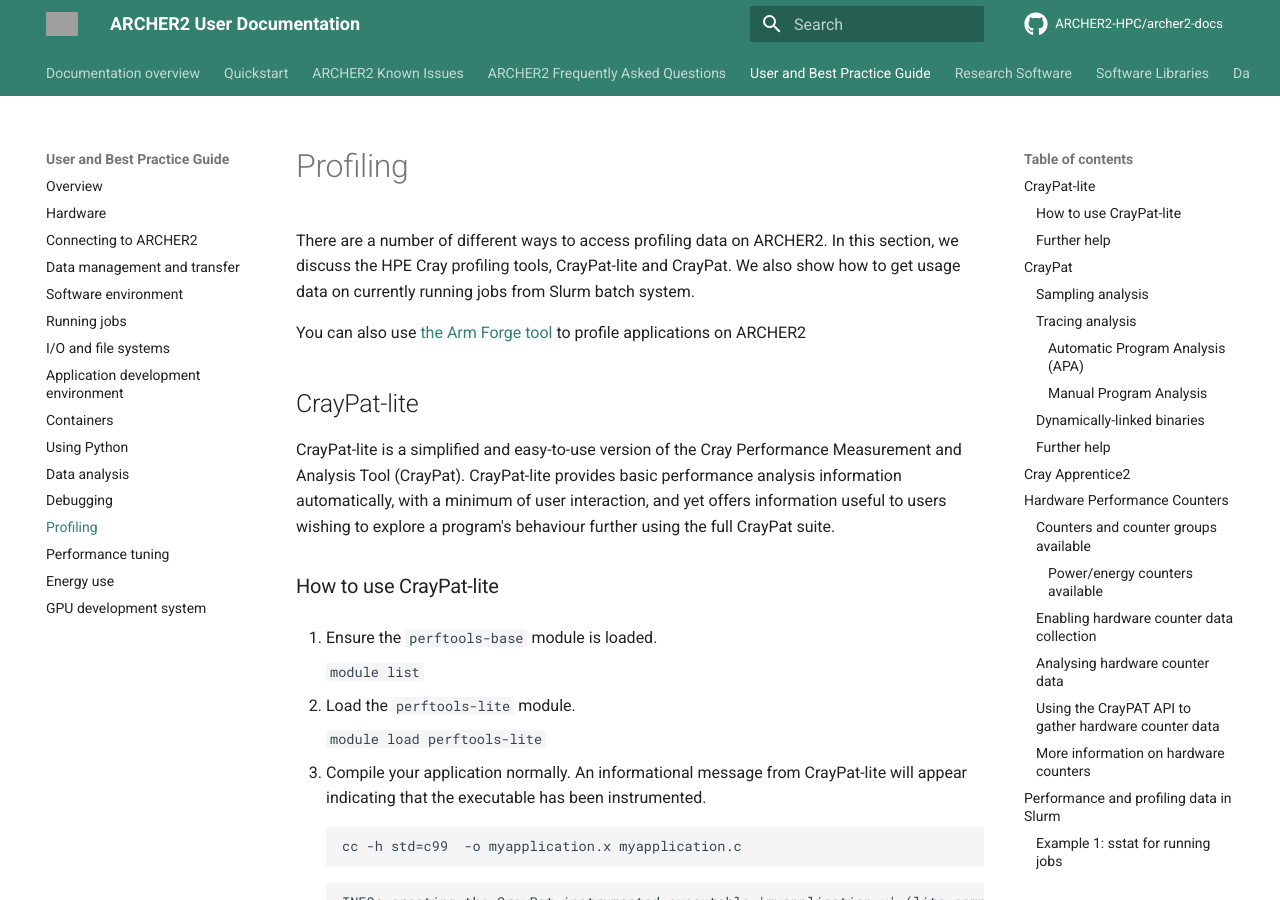
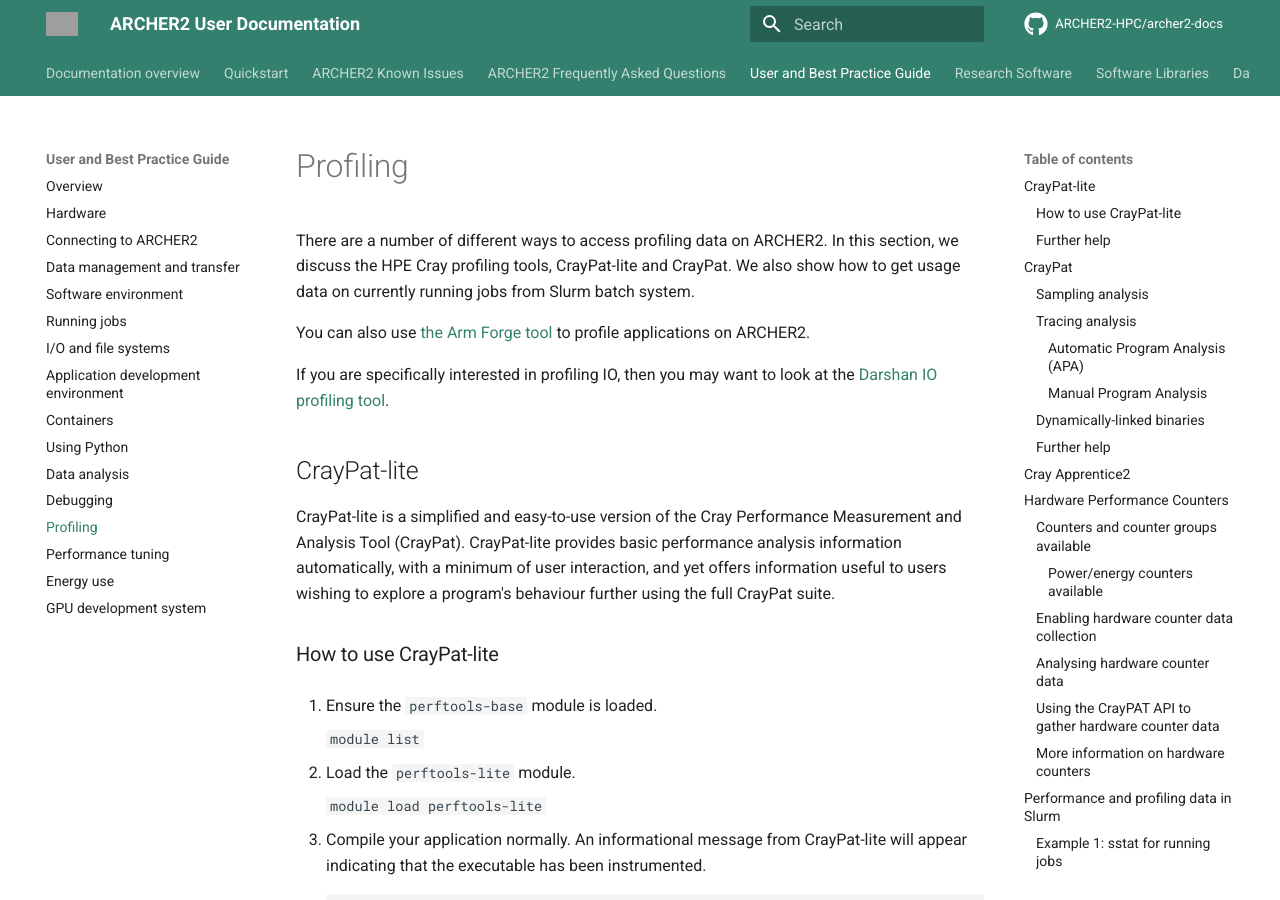
Before and after one commit to ARCHER2-HPC/archer2-docs, an MkDocs documentation site: the page built from docs/user-guide/profile.md, in a window 1280 px wide and 900 px high. Built offline with MkDocs 1.6.1 and Material for MkDocs 9.7.7, drawn with Linux system fonts in a browser that asks for light colours; comment, search, counter and statistics services are not loaded; some of the changed text lies outside the part shown; grey boxes are pictures that could not be loaded.

Commit message:
Adds docs on using Darshan. Closes #543

```diff
--- a/docs/user-guide/profile.md
+++ b/docs/user-guide/profile.md
@@ -6,7 +6,10 @@
 on currently running jobs from Slurm batch system.
 
 You can also use [the Arm Forge tool](../data-tools/arm-forge.md)
-to profile applications on ARCHER2
+to profile applications on ARCHER2.
+
+If you are specifically interested in profiling IO, then you
+may want to look at the [Darshan IO profiling tool](../data-tools/darshan.md).
 
 ## CrayPat-lite
 
@@ -571,3 +574,10 @@
 The Arm Forge tool also provides profiling capabilities. See:
 
 - [ARCHER2 Arm Forge documentation](../data-tools/arm-forge.md)
+
+## Darshan IO profiling
+
+The Darshan lightweight IO profiling tool provides a quick way to profile the IO
+part of your software:
+
+- [Using Darshan on ARCHER2](../data-tools/darshan.md)
--- a/mkdocs.yml
+++ b/mkdocs.yml
@@ -119,6 +119,7 @@
     - "Overview": data-tools/index.md
     - "AMD uProf": data-tools/amd-uprof.md
     - "Arm Forge": data-tools/arm-forge.md
+    - "Darshan": data-tools/darshan.md
     - "Energy Counters": data-tools/pm-mpi-lib.md
     - "Julia": data-tools/julia.md
     - "ParaView": data-tools/paraview.md
```
Also changed, not shown: docs/data-tools/darshan.md (added, +97 -0 lines), docs/data-tools/index.md (+1 -0 lines).
